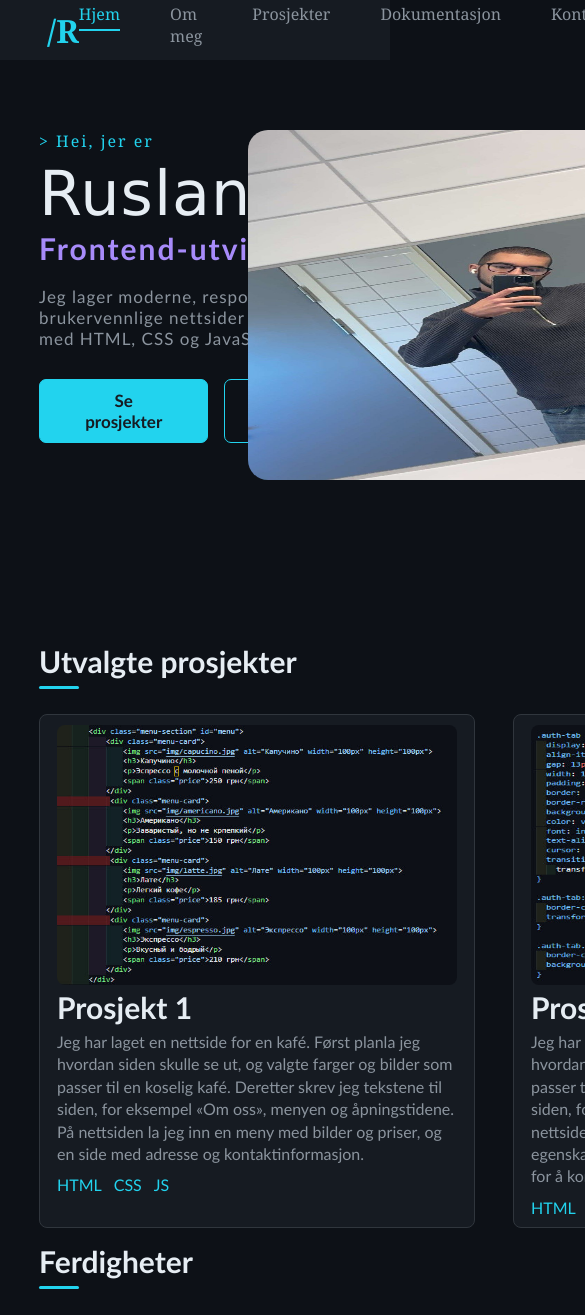
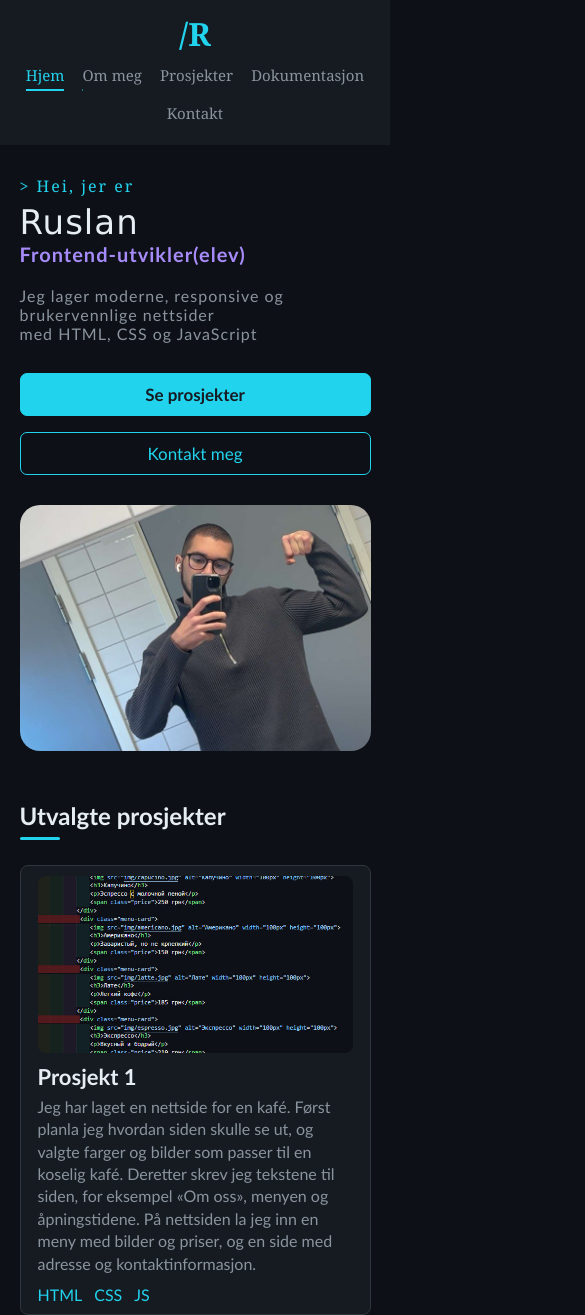
Before and after one commit to ruslanshchukin/portfolio, a plain HTML site: page index.html in a window 390 px wide. Shown: the top 1315 px of the page, 585 px wide, since content can reach past the window. Drawn offline with Linux system fonts and the light colour scheme.

```diff
--- a/css/main.css
+++ b/css/main.css
@@ -15,8 +15,13 @@
     padding: 0;
 }
 
+img {
+    max-width: 100%;
+}
+
 body{
     background-color: var(--bakgrunn);
+    overflow-x: hidden;
 }
 
 header{
@@ -24,7 +29,7 @@ header{
     justify-content: space-between;
     align-items: center;
     padding: 10px 20px;
-    height: 60px;
+    min-height: 60px;
     background-color: var(--flate);
     font-family: Georgia, 'Times New Roman', Times, serif;
 }
@@ -50,6 +55,7 @@ header{
     padding-bottom: 6px;
     color: var(--dempet);
     text-decoration: none;
+    white-space: nowrap;
     transition: color 0.2s;
     cursor: pointer;
 }
@@ -86,6 +92,10 @@ header{
     position: relative;
 }
 
+.content > *:not(img) {
+    max-width: 55%;
+}
+
 .første {
     color: var(--aksent1);
     font-family: Georgia, 'Times New Roman', Times, serif;
@@ -95,7 +105,7 @@ header{
 .content h1{
     color: var(--tekst);
     padding-top: 5px;
-    font-size: 62px;
+    font-size: clamp(34px, 3.2vw, 62px);
     font-family: 'Lucida Sans', 'Lucida Sans Regular', 'Lucida Grande', 'Lucida Sans Unicode', Geneva, Verdana, sans-serif;
     letter-spacing: 1px;
     font-weight: lighter;
@@ -105,7 +115,7 @@ header{
     color: var(--aksent2);
     font-family: 'Gill Sans', 'Gill Sans MT', Calibri, 'Trebuchet MS', sans-serif;
     letter-spacing: 2px;
-    font-size: 30px;
+    font-size: clamp(20px, 1.6vw, 30px);
     padding-bottom: 20px;
 }
 
@@ -119,6 +129,7 @@ header{
 
 .buttons{
     display: flex;
+    flex-wrap: wrap;
     gap: 16px;
 }
 
@@ -142,25 +153,28 @@ header{
 
 #kontakt {
     color: var(--aksent1);
-    background-color: none;
+    background-color: transparent;
     font-weight: 500;
     font-size: 17px;
 }
 
 .content img {
     position: absolute;
-    width: 500px;
-    height: 350px;
     top: 0;
     left: 59.5%;
+    width: 34%;
+    max-width: 500px;
+    height: auto;
+    aspect-ratio: 10 / 7;
+    object-fit: cover;
     border-radius: 20px;
 }
 
 .content-1 {
     margin-left: 10%;
+    margin-right: 10%;
     margin-top: 200px;
 }
-
 
 .section-title {
     position: relative;
@@ -188,10 +202,10 @@ header{
 }
 
 .cards {
-    display: flex;
+    display: grid;
+    grid-template-columns: repeat(2, 1fr);   /* ноутбуки и Full HD: 2 колонки */
     gap: 38px;
     margin-top: 25px;
-    max-width: 600px;
 }
 
 .card {
@@ -202,14 +216,18 @@ header{
 }
 
 .card img {
-    width: 400px;
-    height: 260px;
+    display: block;
+    width: 100%;
+    height: auto;
+    aspect-ratio: 16 / 9;
+    object-fit: cover;
     border-radius: 8px;
 }
 
 .card h2 {
     color: var(--tekst);
     font-family: 'Gill Sans', 'Gill Sans MT', Calibri, 'Trebuchet MS', sans-serif;
+    padding-top: 10px;
     padding-bottom: 6px;
     font-weight: 600;
     font-size: 30px;
@@ -219,11 +237,12 @@ header{
     color: var(--dempet);
     font-family: 'Gill Sans', 'Gill Sans MT', Calibri, 'Trebuchet MS', sans-serif;
     padding-bottom: 10px;
-    line-height: 1.4; /*делает расстояние между строками*/
+    line-height: 1.4;
 }
 
 .card ul {
     display: flex;
+    flex-wrap: wrap;
     gap: 12px;
 }
 
@@ -236,11 +255,13 @@ header{
 
 .ferdigheter {
     margin-left: 10%;
+    margin-right: 10%;
     margin-top: 4%;
 }
 
 .ferdigheter ul {
     display: flex;
+    flex-wrap: wrap;
     gap: 18px;
     list-style: none;
 }
@@ -259,7 +280,7 @@ header{
 
 footer {
     margin-top: 5%;
-    height: 80px;
+    min-height: 80px;
     background-color: var(--flate);
     border-top: 1px solid var(--kantlinje);
     display: flex;
@@ -282,4 +303,176 @@ footer {
 .text-2 ul {
     display: flex;
     gap: 30px;
+    list-style: none;
 }
+
+@media (min-width: 2000px) {
+    .cards {
+        grid-template-columns: repeat(4, 1fr);
+    }
+}
+
+@media (max-width: 1920px) {
+    .nav {
+        margin-right: 60px;
+        gap: 40px;
+    }
+
+    .content {
+        margin-top: 60px;
+    }
+
+    .content-1 {
+        margin-top: 160px;
+    }
+}
+
+@media (max-width: 1440px) {
+    .nav {
+        margin-right: 30px;
+        gap: 30px;
+    }
+
+    .content-1 {
+        margin-top: 120px;
+    }
+
+    .card h2 {
+        font-size: 24px;
+    }
+}
+
+@media (max-width: 1100px) {
+    .content,
+    .content-1,
+    .ferdigheter {
+        margin-left: 5%;
+        margin-right: 5%;
+    }
+
+    .content {
+        margin-top: 40px;
+    }
+
+    .content > *:not(img) {
+        max-width: 100%;
+    }
+
+    .content img {
+        position: static;
+        display: block;
+        width: 100%;
+        max-width: 500px;
+        margin-top: 30px;
+    }
+
+    .content-1 {
+        margin-top: 70px;
+    }
+
+    .nav {
+        margin-right: 0;
+        gap: 24px;
+    }
+
+    .logo {
+        padding-left: 0;
+    }
+
+    .text-1 {
+        padding-left: 20px;
+    }
+
+    .text-2 {
+        padding-right: 20px;
+    }
+}
+
+@media (max-width: 768px) {
+    header {
+        flex-direction: column;
+        padding: 12px 16px;
+        gap: 10px;
+    }
+
+    .nav {
+        flex-wrap: wrap;
+        justify-content: center;
+        gap: 8px 18px;
+        font-size: 15px;
+    }
+
+    .content h2 {
+        letter-spacing: 1px;
+    }
+
+    .context {
+        font-size: 16px;
+    }
+
+    .prosjekt {
+        padding: 10px 24px;
+    }
+
+    .section-title {
+        font-size: 24px;
+    }
+
+    .cards {
+        grid-template-columns: 1fr;
+        gap: 24px;
+    }
+
+    .card h2 {
+        font-size: 22px;
+    }
+
+    .ferdigheter {
+        margin-top: 40px;
+    }
+
+    .ferdigheter ul {
+        gap: 10px;
+    }
+
+    .ferdigheter li {
+        padding: 10px 22px;
+        margin-top: 0;
+    }
+
+    footer {
+        flex-direction: column;
+        align-items: center;
+        gap: 12px;
+        padding: 20px 16px;
+        text-align: center;
+    }
+
+    .text-1,
+    .text-2 {
+        padding: 0;
+    }
+
+    .text-2 ul {
+        justify-content: center;
+        gap: 20px;
+    }
+}
+
+@media (max-width: 480px) {
+    .content {
+        margin-top: 30px;
+    }
+
+    .buttons {
+        flex-direction: column;
+    }
+
+    .prosjekt {
+        width: 100%;
+    }
+
+    .content-1 {
+        margin-top: 50px;
+    }
+}
--- a/index.html
+++ b/index.html
@@ -95,7 +95,7 @@
                     <div class="card">
                         <img src="img/js-side1.jpg" alt="andre-bilde-prosjekt">
 
-                        <h2>Prosjekt 2</h2>
+                        <h2>Prosjekt 4</h2>
                         <p>
                             Jeg har laget en nettside med min egen CV. Først planla jeg hvordan siden skulle se ut, og valgte rolige farger og en ryddig struktur.
                             Deretter skrev jeg tekstene til siden, for eksempel «Om meg», «Utdanning», «Erfaring» og «Ferdigheter».
```
